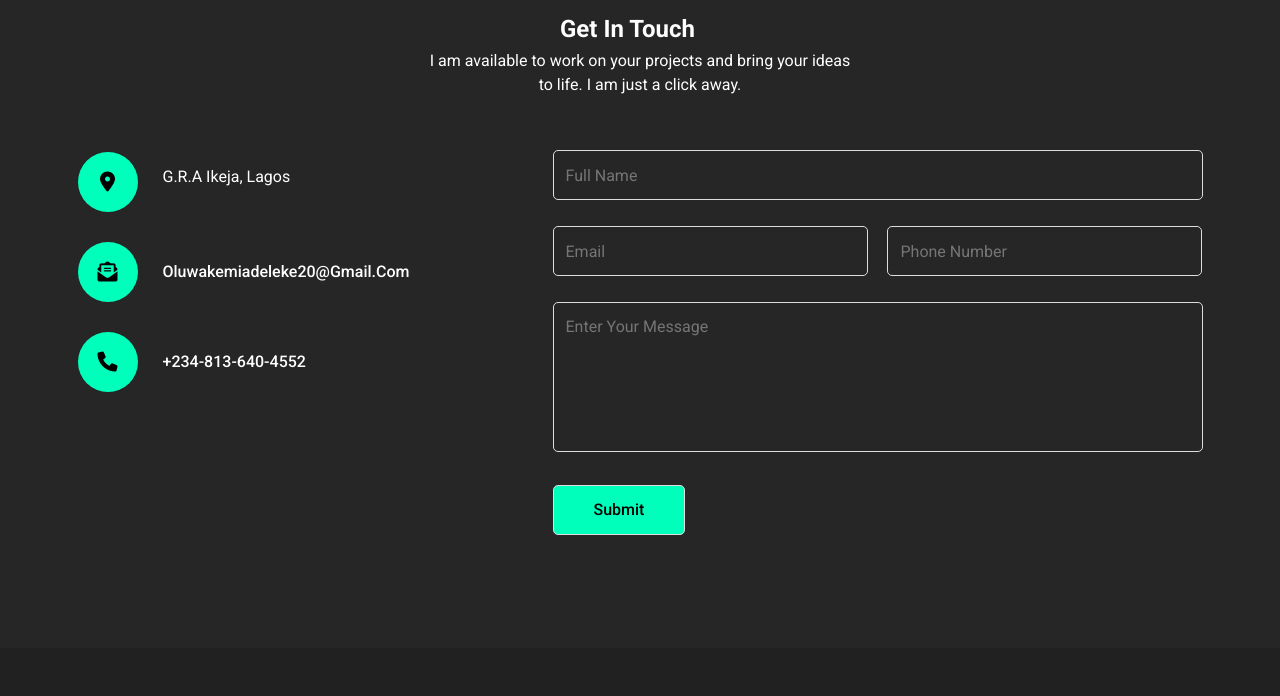
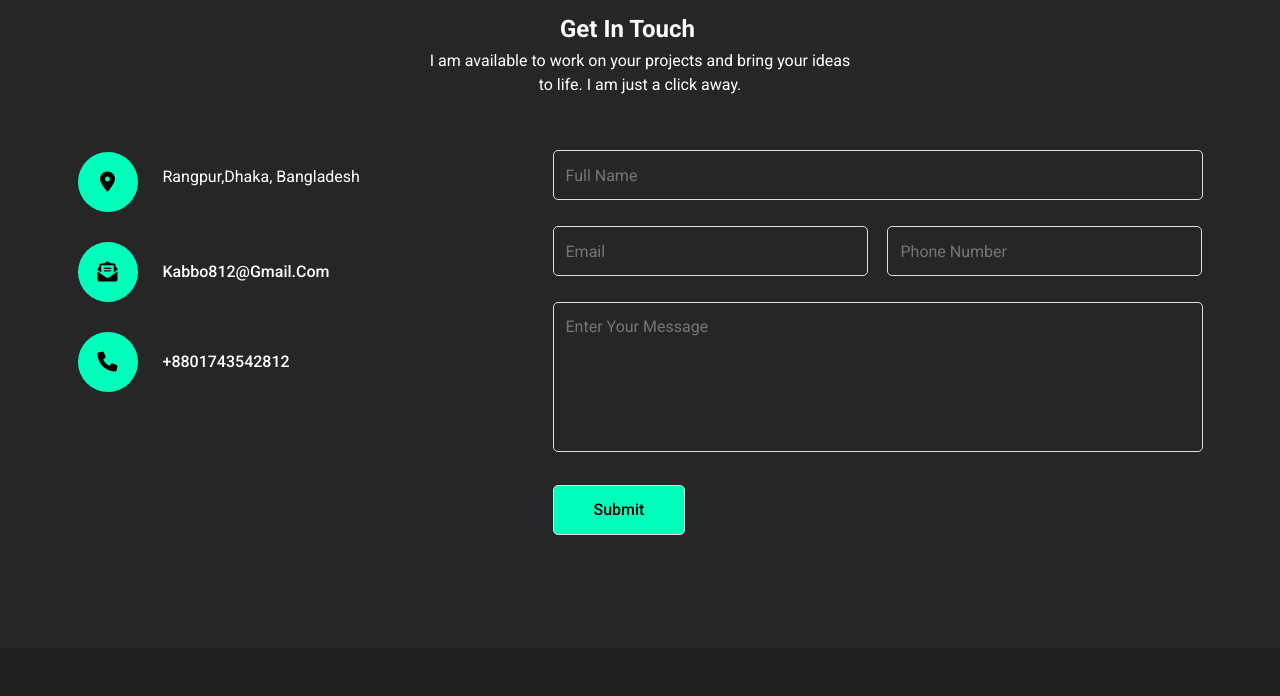
Before and after one commit to kabbo812/kem-Project, a plain HTML site: page index.html in a window 1280 px wide. Shown: the part 4200-4896 px from the top of the page. Drawn offline with Linux system fonts and the light colour scheme.

Commit message:
Added Contact Datails

```diff
--- a/index.html
+++ b/index.html
@@ -114,9 +114,7 @@
                         <span class="intro">Who I am</span>
                         <h2>About Me</h2>
                         <p>Hi there,🖐️ It's kabbo here, A fully professional and experienced Front end developer with 2+ years of working experience & complete overall 140+ website. Basically I'm expert in Html5, CSS3, Bootstrap5 & JavaScript. I am dependable, trustworthy, and put everything into my work and appreciate the importance of responsibility. If u want a quality-oriented work then be confident and let's message me! Thanks.</p>
-                        <!-- <p>I develop websites with HTML, CSS and JavaScript. I have top skills in using design softwares like Figma, Adobe XD, Invision and PhotoShop; with prototype tools like Framer and Protopie. </p>
-                        <p>Being a diligent, hardworking and result oriented lady, I always work towards achieving best result on each project I lay my hands on. </p>
-                        <a class="btn-1" href="#">download cv</a> -->
+
                     </div>
                 </div>
             </div>
@@ -404,17 +402,17 @@
                               <!-- Single Contact -->
                             <div class="single-contact">
                                 <span><i class="fa-solid fa-location-dot"></i></span>
-                                <p>G.R.A Ikeja, Lagos</p>
+                                <p>Rangpur,Dhaka, Bangladesh</p>
                             </div>
                               <!-- Single Contact -->
                             <div class="single-contact">
                                 <span><i class="fa-solid fa-envelope-open-text"></i></span>
-                                <a href="#">oluwakemiadeleke20@gmail.com</a>
+                                <a href="#">kabbo812@gmail.com</a>
                             </div>
                             <!-- Single Contact -->
                             <div class="single-contact">
                                 <span><i class="fa-solid fa-phone"></i></span>
-                                <a href="#">+234-813-640-4552</a>
+                                <a href="#">+8801743542812</a>
                             </div>
                         </div>
                     </div>
```
